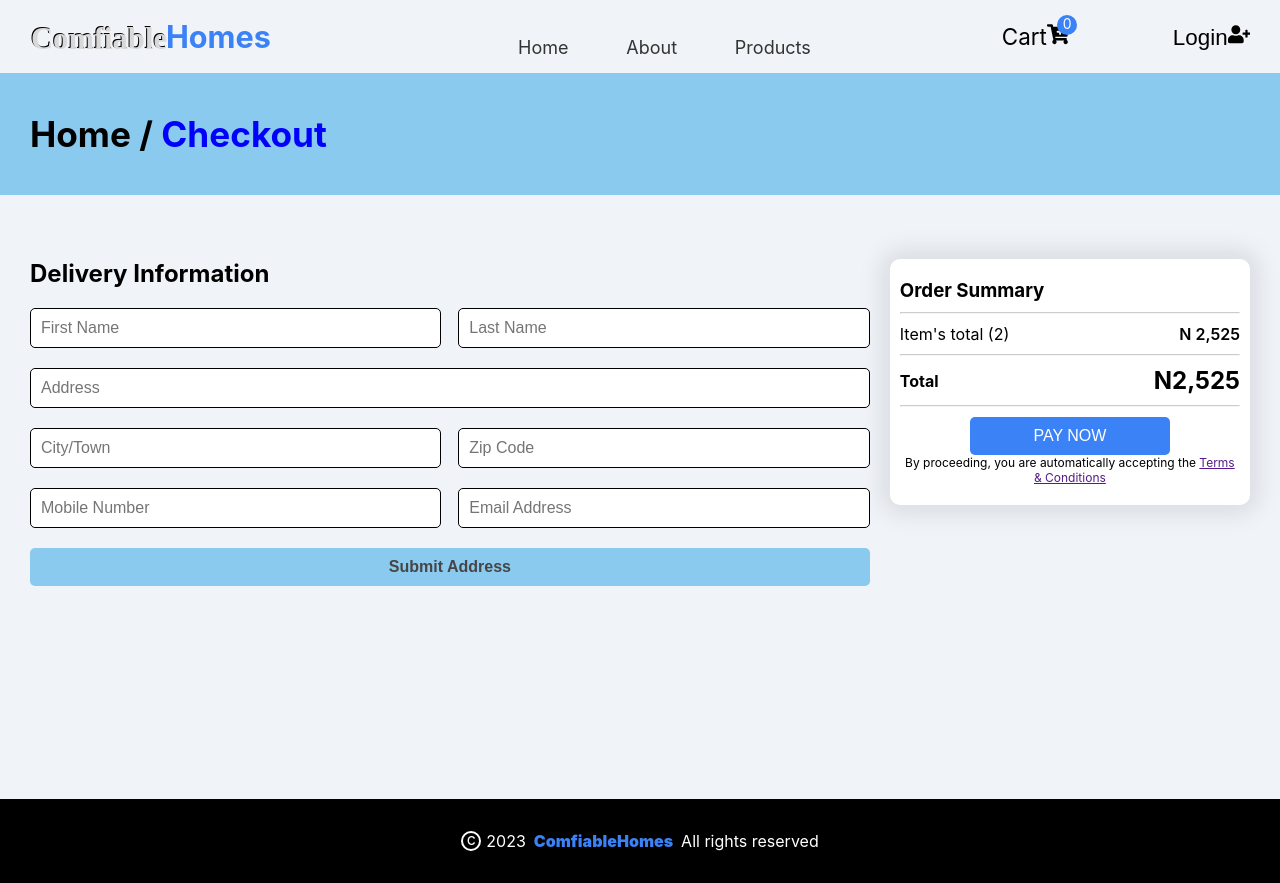
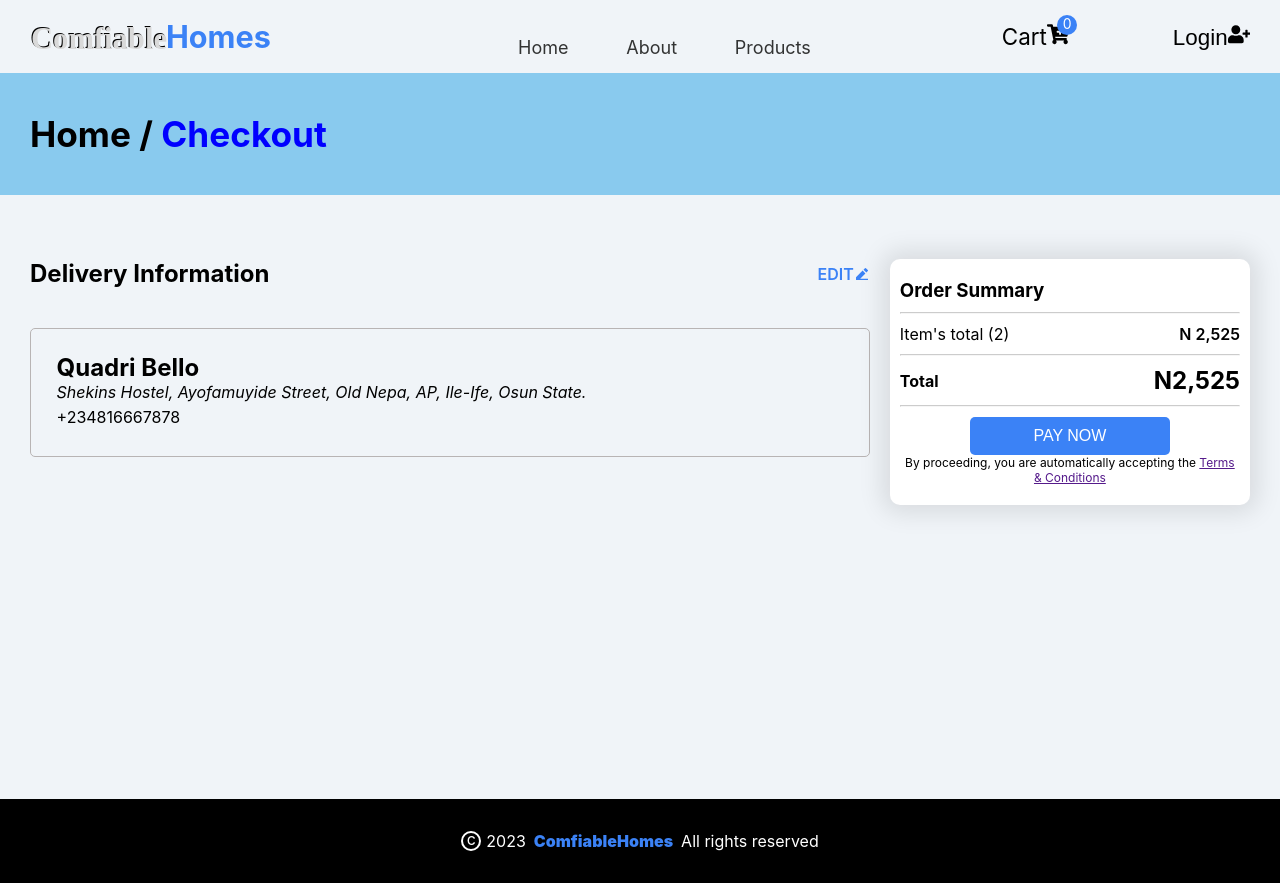
Before and after one commit to bezbrain/ComfiableHomes, a React (Vite) app: page /checkout in a window 1280 px wide. Built offline with nearby package versions, Linux system fonts and the light colour scheme; no server answers.

Commit message:
Design the address highlight UI

```diff
--- /dev/null
+++ b/src/components/routes/checkout/addressHighlight.jsx
@@ -0,0 +1,16 @@
+import React from "react";
+import "../../../styles/checkout/addressHighlight.css";
+
+const AddressHighlight = () => {
+  return (
+    <div className="address-highlight-con">
+      <h2>Quadri Bello</h2>
+      <address>
+        Shekins Hostel, Ayofamuyide Street, Old Nepa, AP, Ile-Ife, Osun State.
+      </address>
+      <p>+234816667878</p>
+    </div>
+  );
+};
+
+export default AddressHighlight;
--- a/src/components/routes/checkout/deliveryInfo.jsx
+++ b/src/components/routes/checkout/deliveryInfo.jsx
@@ -2,10 +2,11 @@ import React from "react";
 import "../../../styles/checkout/deliverInfo.css";
 import { RiEdit2Fill } from "react-icons/ri";
 import { useCheckoutContext } from "../../../contexts/checkoutContext";
-import CheckoutAddressInput from "./checkoutAddressInput";
+import { CheckoutAddressInput, AddressHighlight } from "./";
 
 const DeliveryInfo = () => {
   const { editController } = useCheckoutContext();
+
   return (
     <section className="checkout-section">
       <div className="checkout-header">
@@ -16,7 +17,8 @@ const DeliveryInfo = () => {
           </p>
         )}
       </div>
-      <CheckoutAddressInput />
+
+      {!editController ? <CheckoutAddressInput /> : <AddressHighlight />}
     </section>
   );
 };
--- a/src/components/routes/checkout/index.js
+++ b/src/components/routes/checkout/index.js
@@ -1,5 +1,6 @@
 import DeliveryInfo from "./deliveryInfo";
 import CartSummary from "./cartSummary";
 import CheckoutAddressInput from "./checkoutAddressInput";
+import AddressHighlight from "./addressHighlight";
 
-export { DeliveryInfo, CartSummary, CheckoutAddressInput };
+export { DeliveryInfo, CartSummary, CheckoutAddressInput, AddressHighlight };
--- a/src/contexts/checkoutContext.jsx
+++ b/src/contexts/checkoutContext.jsx
@@ -3,10 +3,12 @@ import React, { createContext, useContext, useState } from "react";
 const CheckoutContext = createContext();
 
 export const CheckoutProvider = ({ children }) => {
-  const [editController, setEditController] = useState(false);
+  const [editController, setEditController] = useState(true);
 
   return (
-    <CheckoutContext.Provider value={{}}>{children}</CheckoutContext.Provider>
+    <CheckoutContext.Provider value={{ editController }}>
+      {children}
+    </CheckoutContext.Provider>
   );
 };
 
--- /dev/null
+++ b/src/styles/checkout/addressHighlight.css
@@ -0,0 +1,7 @@
+.address-highlight-con {
+  border: 1px solid #b8b4b4;
+  padding: 2vw;
+  margin-top: 20px;
+  border-radius: 5px;
+  line-height: 25px;
+}
```
